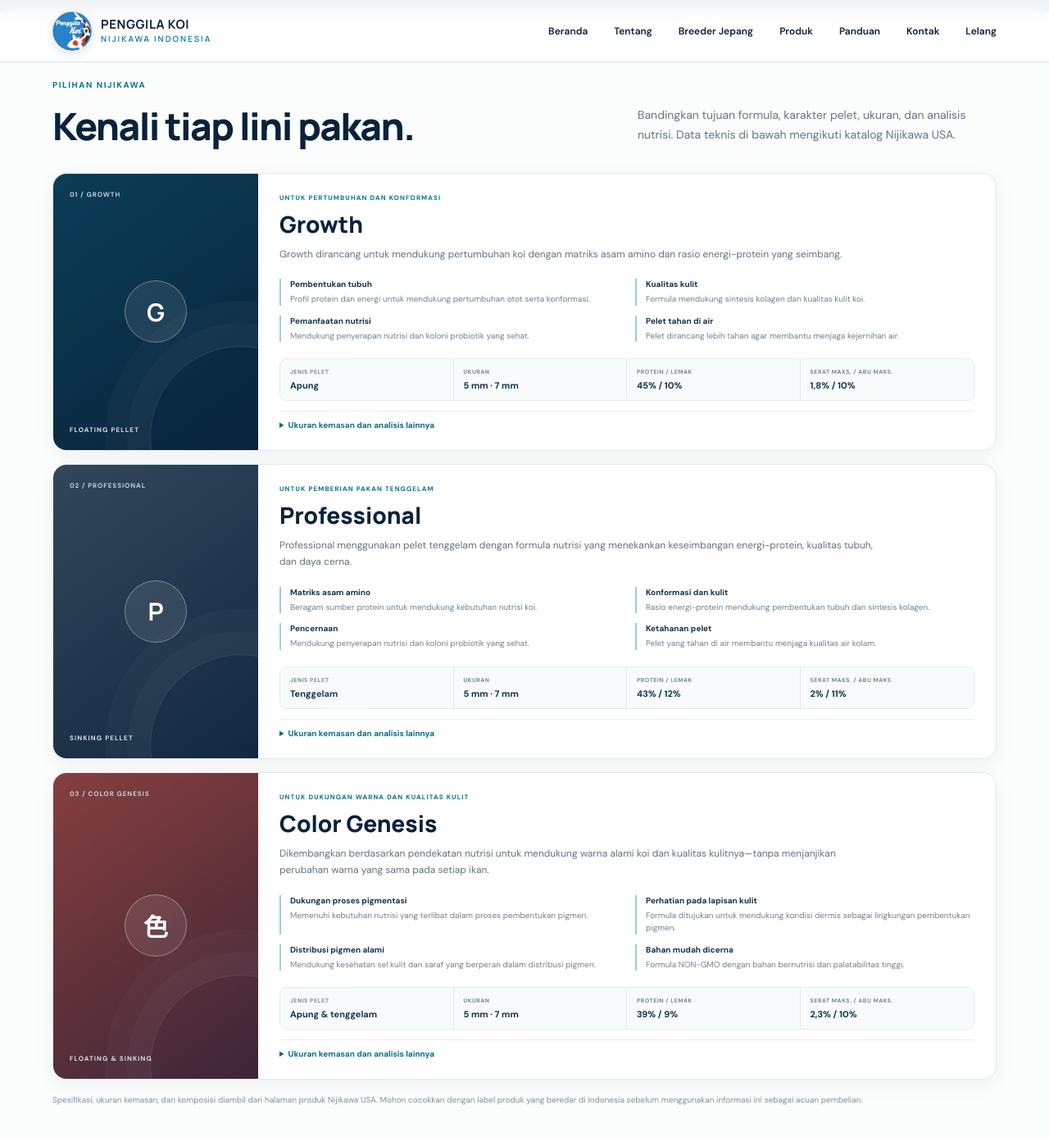
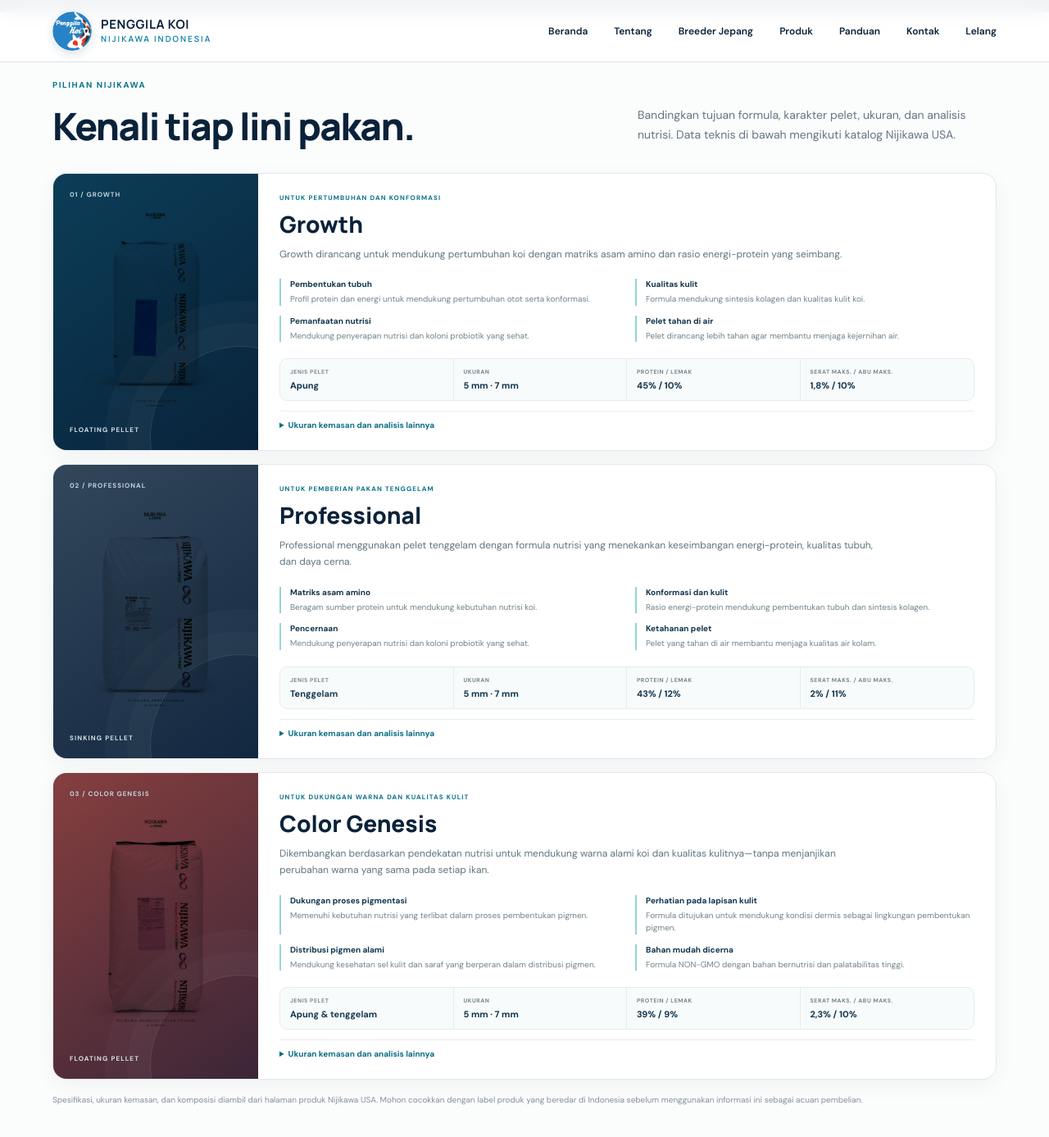
Before and after one commit to cahyonohadi2000/PenggilaKoi, a Jekyll site: the page nijikawa/index.html, which Jekyll copies as it is, in a window 1280 px wide and 1400 px high, scrolled down 2356 px. Shown: the top 1387 px of the window at 82% size. Built offline with Jekyll 4.4.1, drawn with Linux system fonts in a browser that asks for light colours.

Commit message:
Add Nijikawa product images
Add optimized product packaging images for Growth, Professional Sinking, and Shikigen Color Genesis.

```diff
--- a/nijikawa/index.html
+++ b/nijikawa/index.html
@@ -95,7 +95,7 @@
       </div>
       <div class="niji-product-detail-list">
         <article class="niji-product-detail niji-product-growth">
-          <div class="niji-product-visual"><span class="niji-product-index">01 / GROWTH</span><span class="niji-product-symbol">G</span><small>FLOATING PELLET</small></div>
+          <div class="niji-product-visual"><span class="niji-product-index">01 / GROWTH</span><img class="niji-product-packshot" src="../assets/nijikawa-growth.webp" alt="Kemasan Nijikawa Growth, pakan apung 5 mm" loading="lazy" decoding="async"><small>FLOATING PELLET</small></div>
           <div class="niji-product-content">
             <p class="niji-product-label">UNTUK PERTUMBUHAN DAN KONFORMASI</p><h3>Growth</h3>
             <p class="niji-product-summary">Growth dirancang untuk mendukung pertumbuhan koi dengan matriks asam amino dan rasio energi-protein yang seimbang.</p>
@@ -111,7 +111,7 @@
         </article>
 
         <article class="niji-product-detail niji-product-professional">
-          <div class="niji-product-visual"><span class="niji-product-index">02 / PROFESSIONAL</span><span class="niji-product-symbol">P</span><small>SINKING PELLET</small></div>
+          <div class="niji-product-visual"><span class="niji-product-index">02 / PROFESSIONAL</span><img class="niji-product-packshot" src="../assets/nijikawa-professional-sinking.webp" alt="Kemasan Nijikawa Professional Sinking, pakan tenggelam 7 mm" loading="lazy" decoding="async"><small>SINKING PELLET</small></div>
           <div class="niji-product-content">
             <p class="niji-product-label">UNTUK PEMBERIAN PAKAN TENGGELAM</p><h3>Professional</h3>
             <p class="niji-product-summary">Professional menggunakan pelet tenggelam dengan formula nutrisi yang menekankan keseimbangan energi-protein, kualitas tubuh, dan daya cerna.</p>
@@ -127,7 +127,7 @@
         </article>
 
         <article class="niji-product-detail niji-product-color">
-          <div class="niji-product-visual"><span class="niji-product-index">03 / COLOR GENESIS</span><span class="niji-product-symbol">色</span><small>FLOATING &amp; SINKING</small></div>
+          <div class="niji-product-visual"><span class="niji-product-index">03 / COLOR GENESIS</span><img class="niji-product-packshot" src="../assets/nijikawa-color-genesis.webp" alt="Kemasan Nijikawa Shikigen Color Genesis, pakan apung 5 mm" loading="lazy" decoding="async"><small>FLOATING PELLET</small></div>
           <div class="niji-product-content">
             <p class="niji-product-label">UNTUK DUKUNGAN WARNA DAN KUALITAS KULIT</p><h3>Color Genesis</h3>
             <p class="niji-product-summary">Dikembangkan berdasarkan pendekatan nutrisi untuk mendukung warna alami koi dan kualitas kulitnya—tanpa menjanjikan perubahan warna yang sama pada setiap ikan.</p>
--- a/nijikawa/nijikawa.css
+++ b/nijikawa/nijikawa.css
@@ -171,3 +171,15 @@
   .niji-product-highlights { grid-template-columns:1fr;gap:11px; }
   .niji-spec-row div { padding:10px; }
 }
+
+
+/* Product packaging photos */
+.niji-product-visual-image { background:#f6f7f5; overflow:hidden; }
+.niji-product-visual-image:after { display:none; }
+.niji-product-visual-image .niji-product-index { color:#0c3048; background:rgba(255,255,255,.9); padding:6px 8px; border-radius:3px; }
+.niji-product-packshot { position:relative; z-index:1; display:block; flex:1; width:100%; min-height:0; max-height:560px; object-fit:contain; mix-blend-mode:multiply; }
+.niji-product-visual-image small { color:#466273; }
+@media (max-width:680px) {
+  .niji-product-visual-image { min-height:340px; }
+  .niji-product-packshot { max-height:420px; }
+}
```
Also changed, not shown: assets/nijikawa-color-genesis.webp (added), assets/nijikawa-growth.webp (added), assets/nijikawa-professional-sinking.webp (added).
